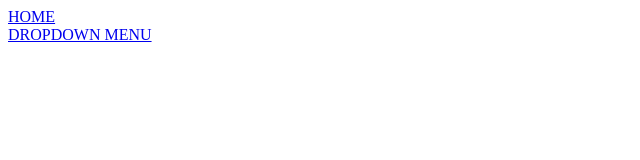
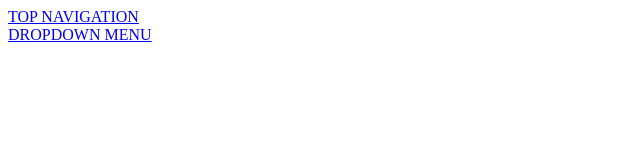
Before and after one commit to zakira02/menu, a plain HTML site: page index.html in a window 1280 px wide. Shown: the whole page, without its empty margins (0-640 px from the left). Drawn offline with Linux system fonts and the light colour scheme.

Commit message:
Update index.html

```diff
--- a/index.html
+++ b/index.html
@@ -7,7 +7,7 @@
     <title>MENU</title>
 </head>
 <body>
-    <a href = "top_navigation_bar.html">HOME</a>
+    <a href = "top_navigation_bar.html">TOP NAVIGATION</a>
     <br>
     <a href="dropdown_in_topnav.html">DROPDOWN MENU</a>
 </body>
```
